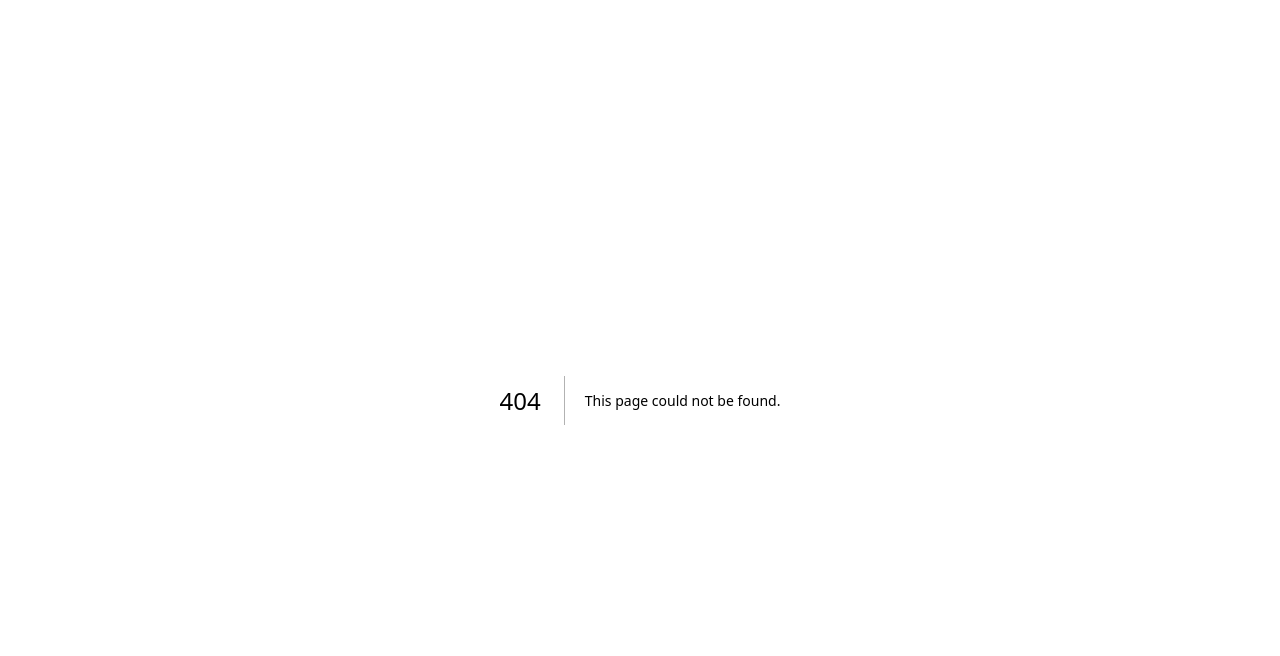
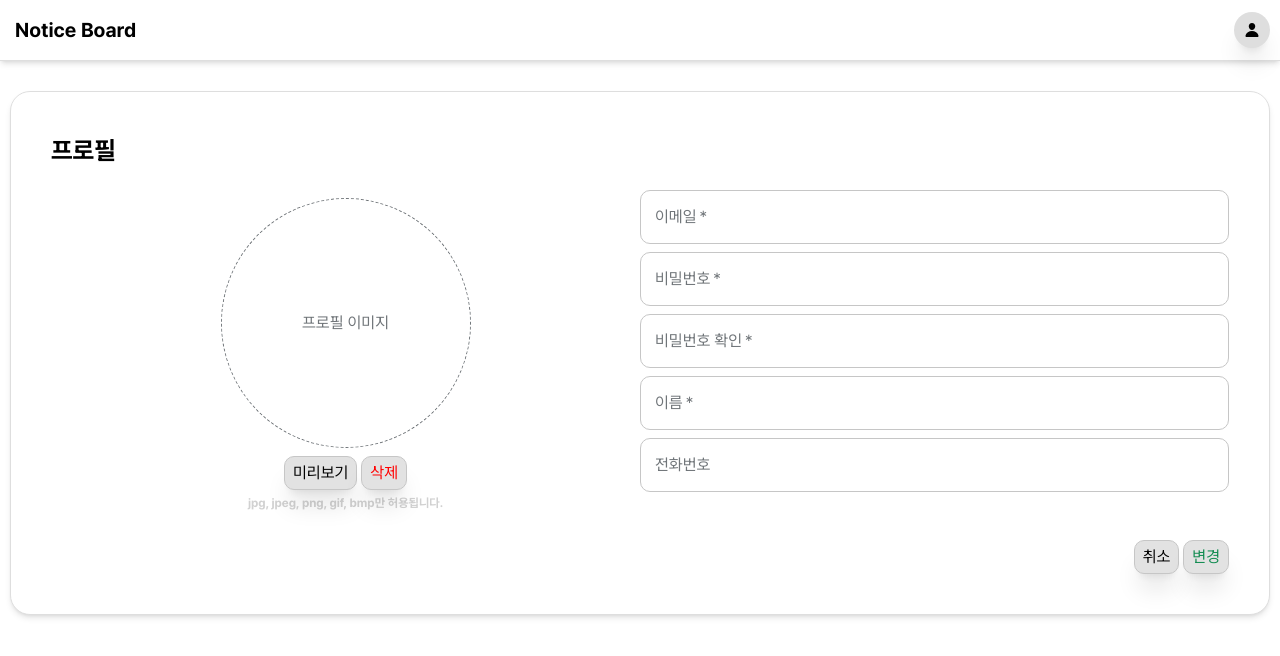
Before and after one commit to ST-JM-ORG/notice-board-fe, a Next.js app: page /profile in a window 1280 px wide. Before the commit this address had no page. Shown: the top 656 px of the page. Built offline with nearby package versions, Linux system fonts and the light colour scheme.

Commit message:
Feat: 프로필 화면 추가

```diff
--- a/src/app/(auth)/sign-up/page.tsx
+++ b/src/app/(auth)/sign-up/page.tsx
@@ -205,7 +205,11 @@ const Page = () => {
           render={({ field: { value }, fieldState: { error } }) => (
             <div className="flex flex-col items-center">
               <div className="flex items-center justify-start space-x-2">
-                <ProfileUploader file={value} onChange={handleChangeFile} />
+                <ProfileUploader
+                  size={150}
+                  file={value}
+                  onChange={handleChangeFile}
+                />
                 <div>
                   <div className="space-x-1">
                     <Button type="button" onClick={handleRemoveProfile}>
--- a/src/app/(main)/layout.tsx
+++ b/src/app/(main)/layout.tsx
@@ -8,7 +8,7 @@ export default function Layout(props: PropsWithChildren) {
   return (
     <main className="h-full w-full">
       <Header />
-      {children}
+      <div className="mx-auto mt-30 max-w-[80rem] px-10">{children}</div>
     </main>
   );
 }
--- /dev/null
+++ b/src/app/(main)/profile/page.tsx
@@ -0,0 +1,243 @@
+"use client";
+
+import React, { ChangeEvent } from "react";
+import { Controller, useForm } from "react-hook-form";
+
+import { useRouter } from "next/navigation";
+
+import Button from "@components/button";
+import Input from "@components/input";
+import ProfileUploader from "@components/profile-uploader";
+
+import { profileImgWhiteList } from "@constants/mime";
+import { PwRegex } from "@constants/regex";
+
+import { encodeFileToBase64 } from "@utils/file-encoder";
+
+interface ProfileForm {
+  email: string;
+  pw: string;
+  pwConfirm: string;
+  name: string;
+  phoneNumber: string;
+  file?: string | null | undefined;
+  fileName?: string | null | undefined;
+  mime?: string | null | undefined;
+}
+
+export default function Page() {
+  const {
+    control,
+    handleSubmit,
+    getValues,
+    setValue,
+    setError,
+    clearErrors,
+    watch,
+  } = useForm<ProfileForm>({
+    mode: "onChange",
+    reValidateMode: "onChange",
+    defaultValues: {
+      email: "",
+      pw: "",
+      pwConfirm: "",
+      name: "",
+      phoneNumber: "",
+      file: null,
+      fileName: null,
+      mime: null, //  jpg, jpeg, png, gif, bmp
+    },
+  });
+
+  const router = useRouter();
+
+  const handleChangeFile = async (e: ChangeEvent<HTMLInputElement>) => {
+    e.preventDefault();
+
+    if (e.target.files) {
+      const file: File = e.target.files[0];
+
+      if (file) {
+        if (!profileImgWhiteList.includes(file.type)) {
+          setError("file", {
+            message: "jpg, jpeg, png, gif, bmp 확장자만 허용됩니다.",
+          });
+        } else {
+          clearErrors("file");
+          const encodedFile = await encodeFileToBase64(file);
+          if (typeof encodedFile === "string") {
+            setValue("file", encodedFile);
+            setValue("fileName", file.name);
+            setValue("mime", file.type);
+          }
+        }
+      }
+    }
+  };
+
+  const handleRemoveProfile = () => {
+    clearErrors("file");
+    setValue("file", null);
+    setValue("fileName", null);
+    setValue("mime", null);
+  };
+
+  return (
+    <div
+      className="mx-auto space-y-5 rounded-20 border-1 border-gainsboro bg-white px-40 py-40
+        shadow-md backdrop-blur"
+    >
+      <h2 className="text-25 font-bold">프로필</h2>
+
+      <div className="tablet:grid-cols-2 grid grid-cols-1">
+        <Controller
+          name="file"
+          control={control}
+          render={({ field: { value }, fieldState: { error } }) => (
+            <div className="flex flex-col items-center justify-center space-y-2">
+              <ProfileUploader
+                size={250}
+                file={value}
+                onChange={handleChangeFile}
+              />
+              <div className="flex flex-col items-center justify-start space-y-1">
+                <div className="space-x-1">
+                  <Button type="button" onClick={() => {}}>
+                    미리보기
+                  </Button>
+                  <Button
+                    type="button"
+                    className="text-red"
+                    onClick={handleRemoveProfile}
+                  >
+                    삭제
+                  </Button>
+                </div>
+                <p className="text-12 font-bold text-american-silver">
+                  jpg, jpeg, png, gif, bmp만 허용됩니다.
+                </p>
+              </div>
+              <p className="px-5 text-13 text-red">{error && error.message}</p>
+            </div>
+          )}
+        />
+
+        <div className="flex flex-col space-y-2">
+          <Controller
+            name="email"
+            control={control}
+            render={({ field: { value } }) => (
+              <Input
+                type="text"
+                className="w-full rounded-b-none"
+                text="이메일"
+                required={true}
+                value={value}
+                onChange={() => {}}
+              />
+            )}
+          />
+
+          <Controller
+            name="pw"
+            control={control}
+            rules={{
+              required: "비밀번호를 입력해주세요",
+              pattern: {
+                value: PwRegex,
+                message: "비밀번호 형식을 맞춰주세요",
+              },
+              minLength: {
+                value: 8,
+                message: "비밀번호는 최소 8자리 이상 입력해주세요",
+              },
+              maxLength: {
+                value: 20,
+                message: "비밀번호는 최대 20글자까지 입력할 수 있습니다",
+              },
+            }}
+            render={({ field, fieldState: { error } }) => (
+              <Input
+                type="password"
+                className="rounded-t-none"
+                text="비밀번호"
+                helperText={error && error.message}
+                required={true}
+                {...field}
+              />
+            )}
+          />
+
+          <Controller
+            name="pwConfirm"
+            control={control}
+            rules={{
+              required: "비밀번호를 입력해주세요",
+              pattern: {
+                value: PwRegex,
+                message: "비밀번호 형식을 맞춰주세요",
+              },
+              minLength: {
+                value: 8,
+                message: "비밀번호 확인은 최소 8자 이상 입력해주세요",
+              },
+              maxLength: {
+                value: 20,
+                message: "비밀번호 확인은 최대 20글자까지 입력할 수 있습니다",
+              },
+              validate: (value) =>
+                value === watch("pw") || "비밀번호가 일치하지 않습니다",
+            }}
+            render={({ field, fieldState: { error } }) => (
+              <Input
+                type="password"
+                className="rounded-t-none"
+                text="비밀번호 확인"
+                helperText={error && error.message}
+                required={true}
+                {...field}
+              />
+            )}
+          />
+
+          <Controller
+            name="name"
+            control={control}
+            rules={{
+              required: "이름을 입력해주세요",
+            }}
+            render={({ field, fieldState: { error } }) => (
+              <Input
+                type="text"
+                className="rounded-t-none"
+                text="이름"
+                helperText={error && error.message}
+                required={true}
+                {...field}
+              />
+            )}
+          />
+
+          <Controller
+            name="phoneNumber"
+            control={control}
+            render={({ field, fieldState: { error } }) => (
+              <Input
+                type="text"
+                className="rounded-t-none"
+                text="전화번호"
+                helperText={error && error.message}
+                {...field}
+              />
+            )}
+          />
+        </div>
+      </div>
+
+      <div className="flex justify-end space-x-1">
+        <Button onClick={() => router.push("/")}>취소</Button>
+        <Button className="text-salem">변경</Button>
+      </div>
+    </div>
+  );
+}
--- a/src/components/profile-uploader.tsx
+++ b/src/components/profile-uploader.tsx
@@ -1,14 +1,16 @@
 import React, { ChangeEvent } from "react";
 
 import { cn } from "@utils/classname";
+import { pxToRem } from "@utils/size";
 
 interface Props {
+  size: number;
   file?: string | null | undefined;
   onChange: (e: ChangeEvent<HTMLInputElement>) => void;
 }
 
 const ProfileUploader = (props: Props) => {
-  const { file, onChange } = props;
+  const { size, file, onChange } = props;
 
   return (
     <>
@@ -22,16 +24,20 @@ const ProfileUploader = (props: Props) => {
         <label
           htmlFor="file-uploader"
           className={cn(
-            `rounded-75 flex h-150 w-150 items-center justify-center border-1 border-dashed
-            border-sonic-silver`,
+            "flex items-center justify-center border-1 border-dashed border-sonic-silver",
             "hover:cursor-pointer",
           )}
+          style={{
+            width: `${pxToRem(size)}rem`,
+            height: `${pxToRem(size)}rem`,
+            borderRadius: "50%",
+          }}
         >
           {file ? (
             <img
               src={file}
               alt="Profile image"
-              className="rounded-75 h-full w-full object-contain"
+              className="h-full w-full rounded-75 object-contain"
             />
           ) : (
             <span className="text-sonic-silver">프로필 이미지</span>
--- a/tailwind.config.ts
+++ b/tailwind.config.ts
@@ -120,6 +120,12 @@ export default {
       inset: pxToRem(100),
       margin: pxToRem(50),
       padding: pxToRem(100),
+      screens: {
+        // => @media (min-width: 000px) { ... }
+        mobile: "480px",
+        tablet: "768px",
+        laptop: "1280px",
+      },
       translate: {
         "20p": "20%",
       },
```
